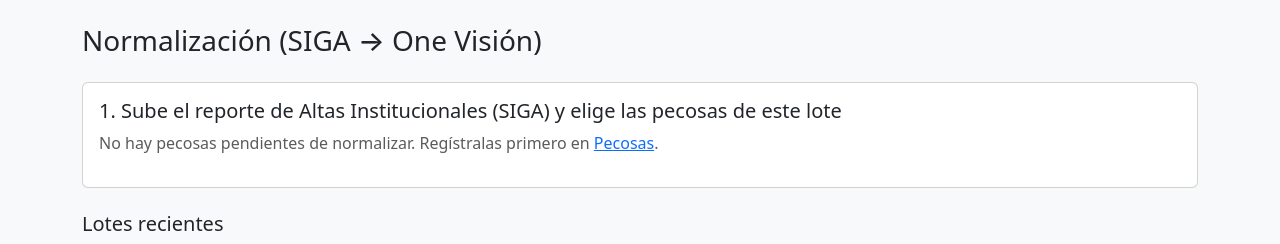
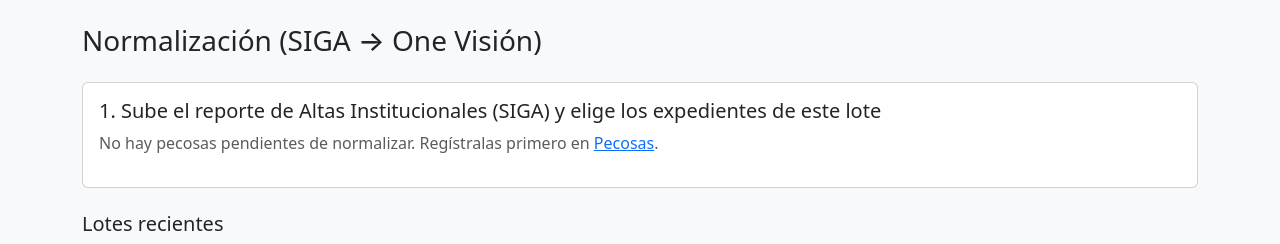
Before and after one commit to intkvn/siga-onevision-app2, a FastAPI app: page /normalizacion in a window 1280 px wide. Shown: the part 56-300 px from the top of the page. Run offline with FastAPI, Linux system fonts and the light colour scheme; the visitor is signed in with stand-in values (Sample User, id 1); parts of the project's set-up code (start-up, migrations or seed data) failed here and were passed over.

Commit message:
Add files via upload

```diff
--- a/app/templates/normalizacion.html
+++ b/app/templates/normalizacion.html
@@ -3,10 +3,14 @@
 {% block contenido %}
 <h3 class="mb-4">Normalización (SIGA → One Visión)</h3>
 
+{% if request.query_params.get("error") %}
+<div class="alert alert-warning">{{ request.query_params.get("error") }}</div>
+{% endif %}
+
 <div class="card mb-4">
     <div class="card-body">
-        <h5>1. Sube el reporte de Altas Institucionales (SIGA) y elige las pecosas de este lote</h5>
-        {% if not pendientes %}
+        <h5>1. Sube el reporte de Altas Institucionales (SIGA) y elige los expedientes de este lote</h5>
+        {% if not expedientes %}
         <p class="text-muted">No hay pecosas pendientes de normalizar. Regístralas primero en <a href="/pecosas">Pecosas</a>.</p>
         {% else %}
         <form method="post" action="/normalizacion/procesar" enctype="multipart/form-data">
@@ -15,11 +19,13 @@
                 <input type="file" name="archivo" class="form-control" required>
             </div>
             <div class="mb-3">
-                <label class="form-label">Pecosas pendientes</label>
-                {% for p in pendientes %}
+                <label class="form-label">Expedientes pendientes</label>
+                {% for numero_exp, pecosas in expedientes.items() %}
                 <div class="form-check">
-                    <input class="form-check-input" type="checkbox" name="pecosas_seleccionadas" value="{{ p.numero }}" id="pec{{ p.id }}" checked>
-                    <label class="form-check-label" for="pec{{ p.id }}">{{ p.numero }} (expediente {{ p.expediente.numero if p.expediente else "-" }})</label>
+                    <input class="form-check-input" type="checkbox" name="expedientes_seleccionados" value="{{ numero_exp }}" id="exp{{ numero_exp }}" checked>
+                    <label class="form-check-label" for="exp{{ numero_exp }}">
+                        Expediente {{ numero_exp }} — {{ pecosas|length }} pecosa(s): {{ pecosas|join(", ") }}
+                    </label>
                 </div>
                 {% endfor %}
             </div>
```
